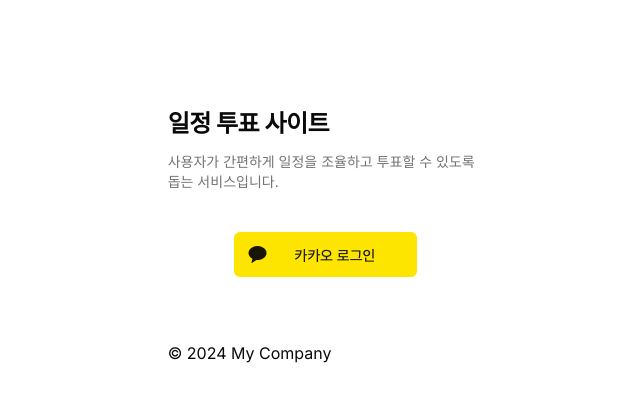
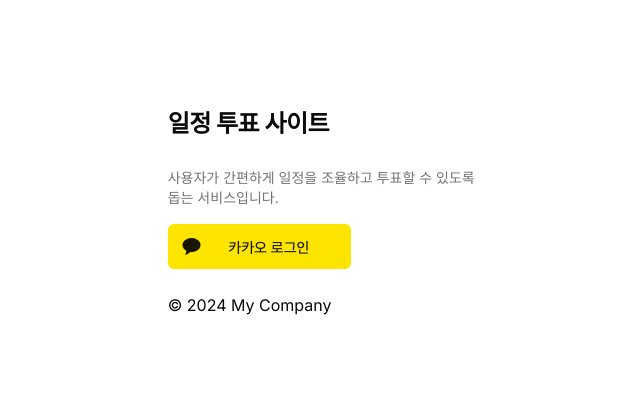
Before and after one commit to ienrum/vote-app, a Next.js app: page /login in a window 1280 px wide. Shown: the top 402 px of the page, without its empty margins (315-955 px from the left). Built offline with nearby package versions, Linux system fonts and the light colour scheme.

Commit message:
style: 로그인 페이지 스타일 변경

```diff
--- a/app/login/page.tsx
+++ b/app/login/page.tsx
@@ -7,12 +7,11 @@
 
 export default function Home() {
   return (
-    <>
+    <div className="flex flex-col gap-4">
       <CardTitle>일정 투표 사이트</CardTitle>
       <CardDescription className="mt-4">
         사용자가 간편하게 일정을 조율하고 투표할 수 있도록 돕는 서비스입니다.
       </CardDescription>
-      <CardFooter className="flex justify-center py-10">
       <Image
         src={kakoImage}
         alt="plus"
@@ -21,7 +20,6 @@
           signInWithKakao();
         }}
       />
-      </CardFooter>
-    </>
+    </div>
   );
 }
```
Lines whose indentation alone changed are shown as unchanged.
